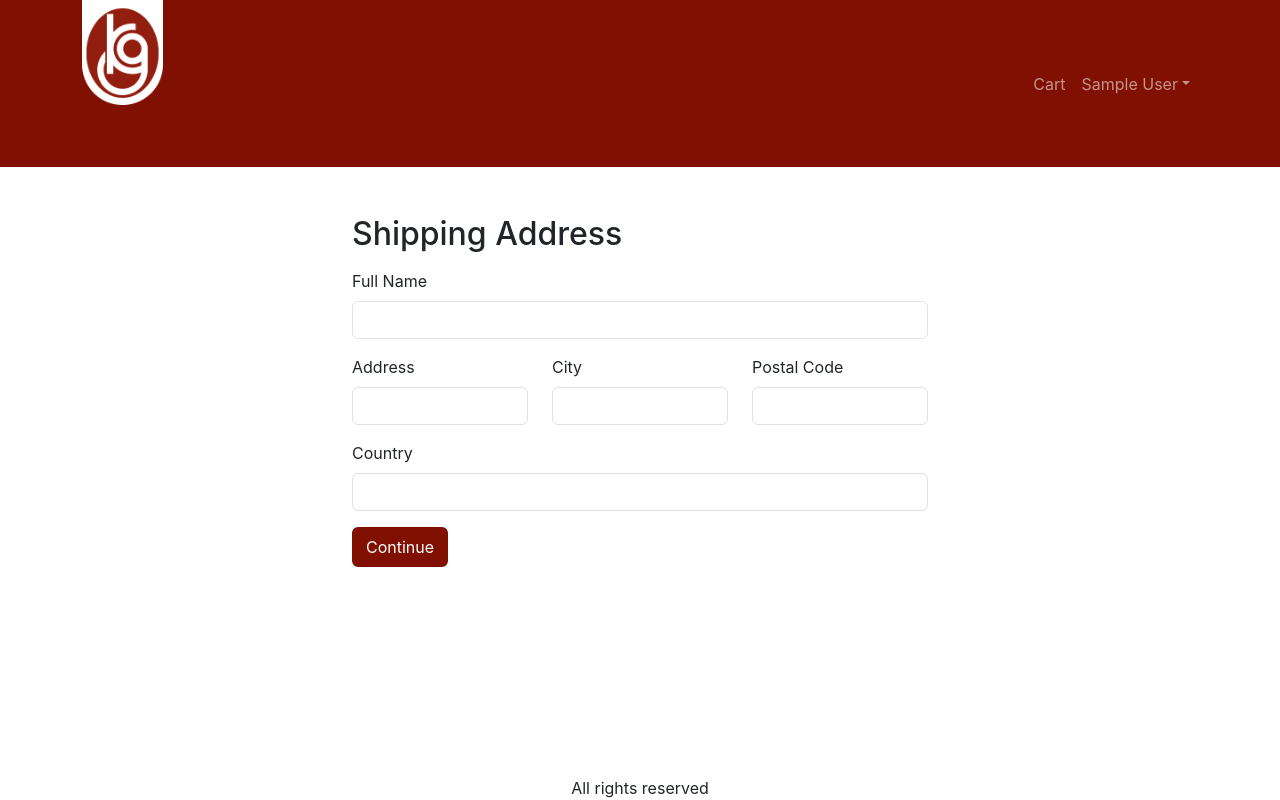
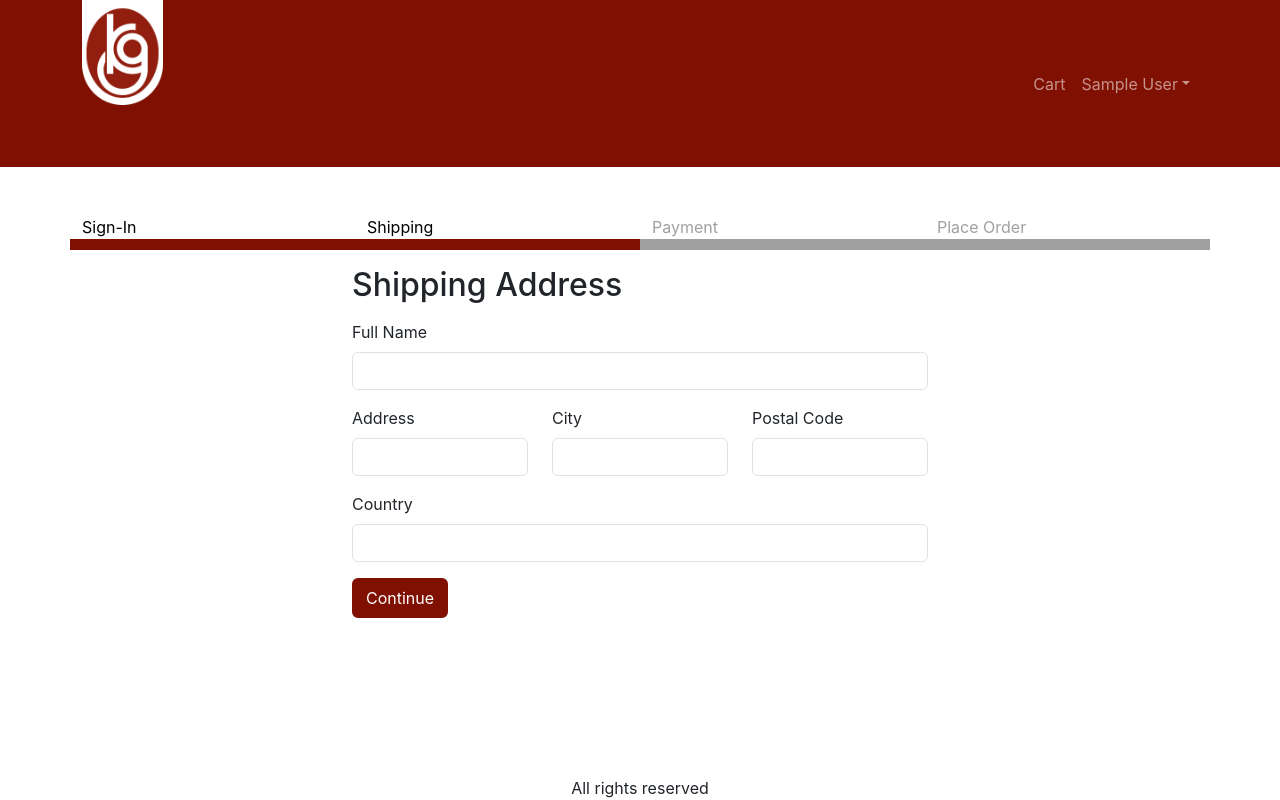
Before and after one commit to Shakithyanshaw/gobinthan_garments_detech, a React (Create React App) app in the folder frontend/: page /shipping in a window 1280 px wide. Built offline with nearby package versions, Linux system fonts and the light colour scheme; sample sign-in values are in the browser's storage.

Commit message:
code checkout steps

```diff
--- /dev/null
+++ b/frontend/src/components/CheckoutSteps.js
@@ -0,0 +1,14 @@
+import React from 'react';
+import Row from 'react-bootstrap/Row';
+import Col from 'react-bootstrap/Col';
+
+export default function CheckoutSteps(props) {
+  return (
+    <Row className="checkout-steps">
+      <Col className={props.step1 ? 'active' : ''}>Sign-In</Col>
+      <Col className={props.step2 ? 'active' : ''}>Shipping</Col>
+      <Col className={props.step3 ? 'active' : ''}>Payment</Col>
+      <Col className={props.step4 ? 'active' : ''}>Place Order</Col>
+    </Row>
+  );
+}
--- a/frontend/src/index.css
+++ b/frontend/src/index.css
@@ -82,3 +82,12 @@
 .custom-navbar {
   position: relative;
 }
+
+.checkout-steps > div {
+  border-bottom: 0.7rem solid #a0a0a0;
+  color: #a0a0a0;
+}
+.checkout-steps > div.active {
+  border-bottom: 0.7rem solid #801001;
+  color: #000000;
+}
--- a/frontend/src/screens/ShippingAddressScreen.js
+++ b/frontend/src/screens/ShippingAddressScreen.js
@@ -7,6 +7,7 @@
 
 import Row from 'react-bootstrap/Row';
 import Col from 'react-bootstrap/Col';
+import CheckoutSteps from '../components/CheckoutSteps';
 
 export default function ShippingAddressScreen() {
   const navigate = useNavigate();
@@ -60,7 +61,7 @@
       <Helmet>
         <title>Shipping Address</title>
       </Helmet>
-
+      <CheckoutSteps step1 step2></CheckoutSteps>
       <div className="container small-container">
         <h2 className="my-3">Shipping Address</h2>
         <Form onSubmit={submitHandler}>
```
